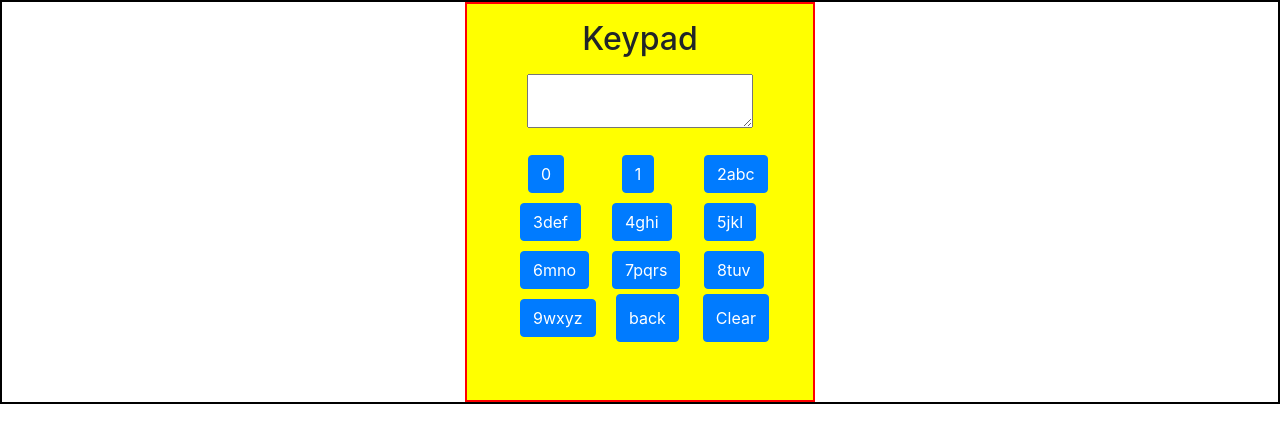
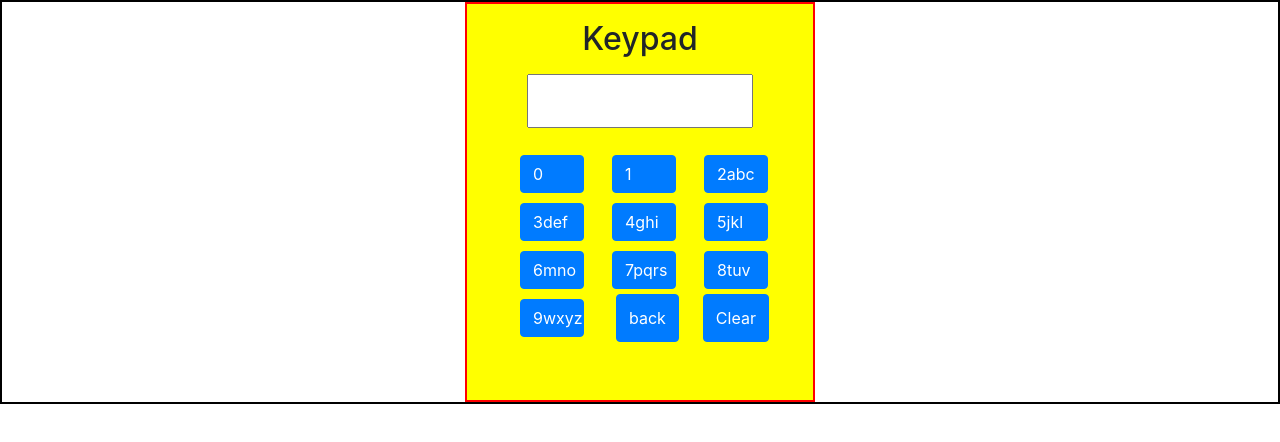
Before and after one commit to agrawalsajal02/React_keypad, a React (Create React App) app: page / in a window 1280 px wide. Shown: the top 442 px of the page. Built offline with nearby package versions, Linux system fonts and the light colour scheme.

Commit message:
added files

```diff
--- a/src/Components/Keypad.js
+++ b/src/Components/Keypad.js
@@ -29,7 +29,6 @@ export default class Keypad extends Component {
   }
   handleButtonPress = () => {
     setTimeout(() => {}, 2000);
-
     clearTimeout(this.state.timerid);
     var d = new Date();
     var n = d.getTime();
@@ -158,14 +157,16 @@ export default class Keypad extends Component {
           }}
         >
           <h2 className="mt-3">Keypad</h2>
-          <textarea className="mt-2" readOnly value={this.state.text} />
+          <textarea className="mt-2" readOnly style={{resize: "none"}} value={this.state.text} />
           <div></div>
 
           <div className="row pl-5 pt-3">
             {Object.entries(keys).map((entry) => (
               <div key={entry[0]}  className="col-3" style={{ margin: "5px" }}>
                 <button
-                  className="btn btn-primary"
+                  sttle={{backgroundColor:"red"}}
+                  className="btn btn-primary btn-xg btn-block" style={{paddingRight:"50px",textAlign:"center"}}
+
                   onTouchEnd={() => this.handleButtonRelease(entry[0])}
                   onMouseDown={this.handleButtonPress}
                   onMouseUp={() => this.handleButtonRelease(entry[0])}
```
Also changed, not shown: package.json (+7 -1 lines).
